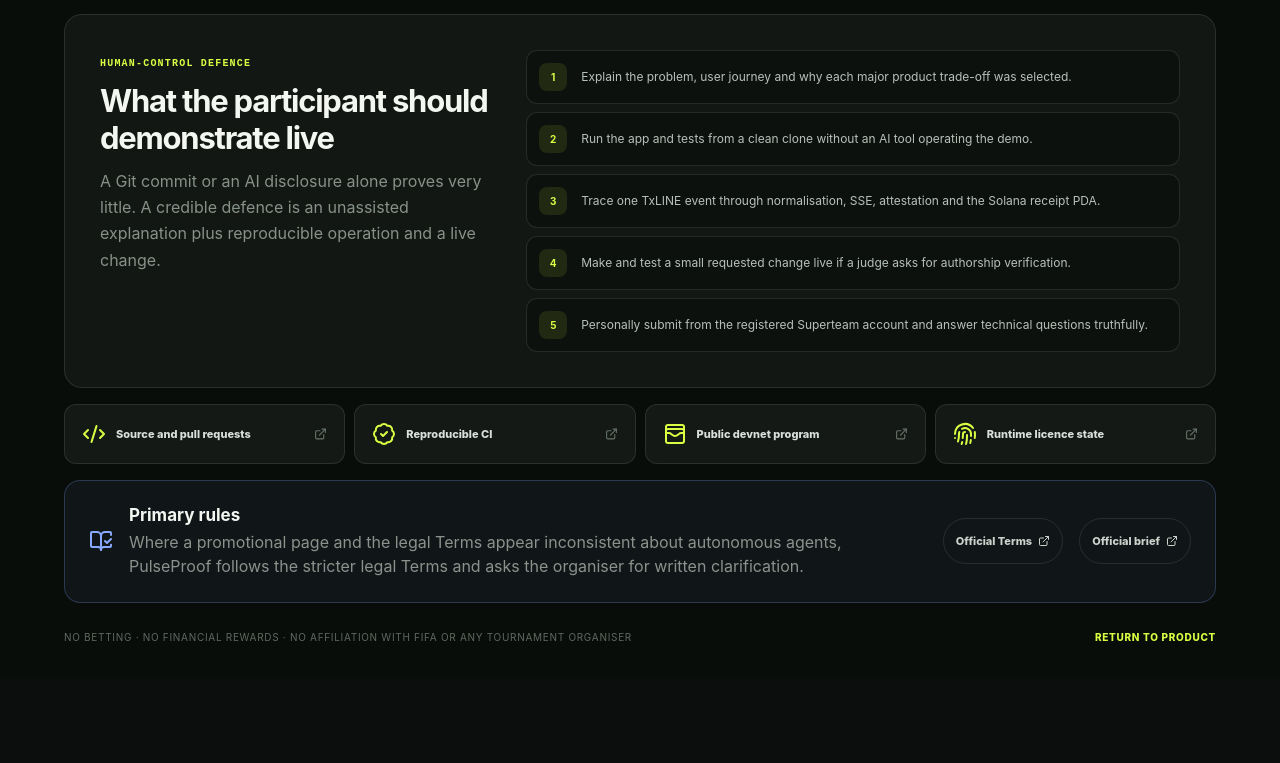
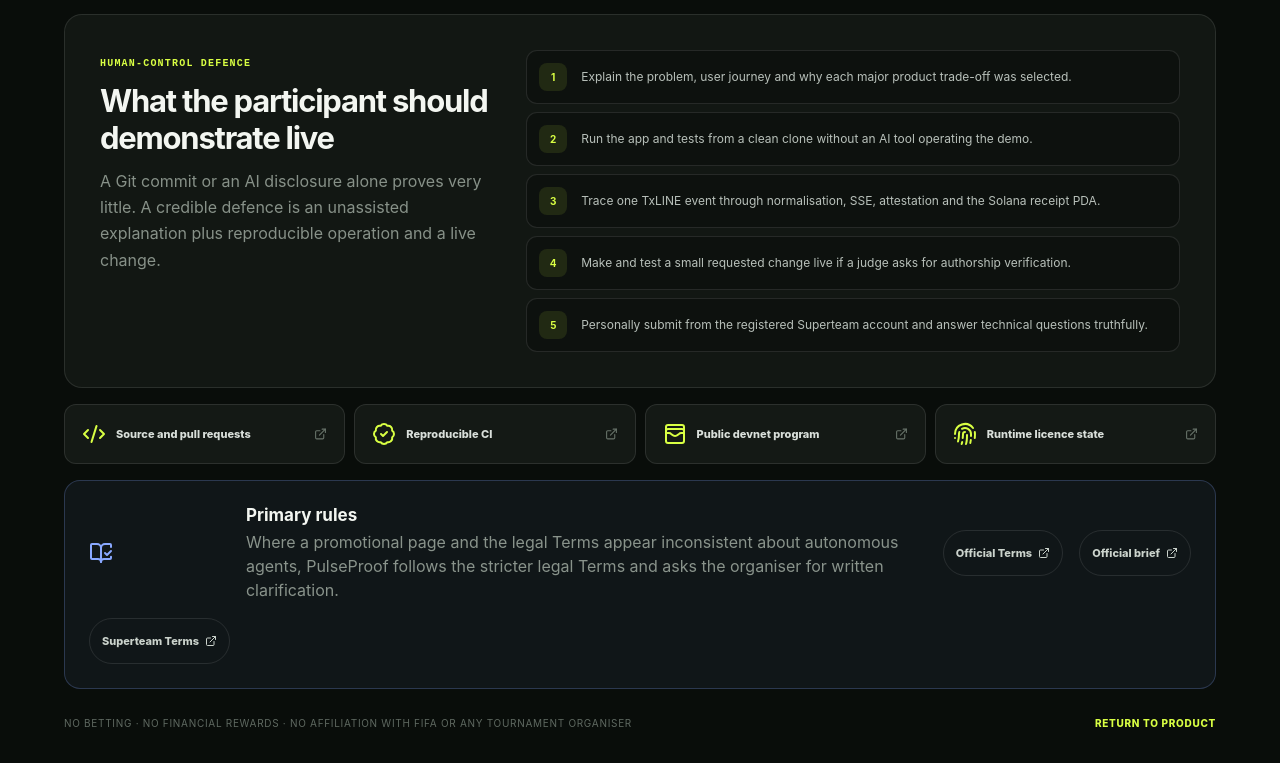
Before and after one commit to cryptovuive/pulseproof, a Next.js app: page /compliance in a window 1280 px wide. Shown: the part 1292-2055 px from the top of the page. Before the commit the page ends 1969 px from the top, so only its background shows below. Built offline with nearby package versions, Linux system fonts and the light colour scheme.

Commit message:
Include incorporated Superteam platform terms (#15)
Co-authored-by: cryptovuive <cryptovuive@users.noreply.github.com>

```diff
--- a/app/compliance/page.tsx
+++ b/app/compliance/page.tsx
@@ -14,6 +14,7 @@ import {
 import {
   HACKATHON_BRIEF_URL,
   HACKATHON_TERMS_URL,
+  SUPERTEAM_TERMS_URL,
   txLineDataLicenseState,
 } from "@/lib/hackathon-compliance";
 import styles from "./page.module.css";
@@ -82,6 +83,7 @@ export default function CompliancePage() {
         <BookOpenCheck /><div><h2>Primary rules</h2><p>Where a promotional page and the legal Terms appear inconsistent about autonomous agents, PulseProof follows the stricter legal Terms and asks the organiser for written clarification.</p></div>
         <a href={HACKATHON_TERMS_URL} target="_blank" rel="noreferrer">Official Terms <ExternalLink /></a>
         <a href={HACKATHON_BRIEF_URL} target="_blank" rel="noreferrer">Official brief <ExternalLink /></a>
+        <a href={SUPERTEAM_TERMS_URL} target="_blank" rel="noreferrer">Superteam Terms <ExternalLink /></a>
       </section>
 
       <footer><span>No betting · No financial rewards · No affiliation with FIFA or any tournament organiser</span><Link href="/">Return to product</Link></footer>
--- a/lib/hackathon-compliance.ts
+++ b/lib/hackathon-compliance.ts
@@ -1,5 +1,6 @@
 export const HACKATHON_TERMS_URL = "https://txline.txodds.com/documentation/legal/hackathon-terms";
 export const HACKATHON_BRIEF_URL = "https://superteam.fun/earn/hackathon/world-cup";
+export const SUPERTEAM_TERMS_URL = "https://superteam.fun/earn/terms-of-use.pdf";
 
 // The public brief identifies 19 July 2026 as the final hackathon day. The
 // official Terms say the hackathon-only TxODDS data licence terminates when the
```
Also changed, not shown: 2 other files (tests, documents, lock files or other folders).
